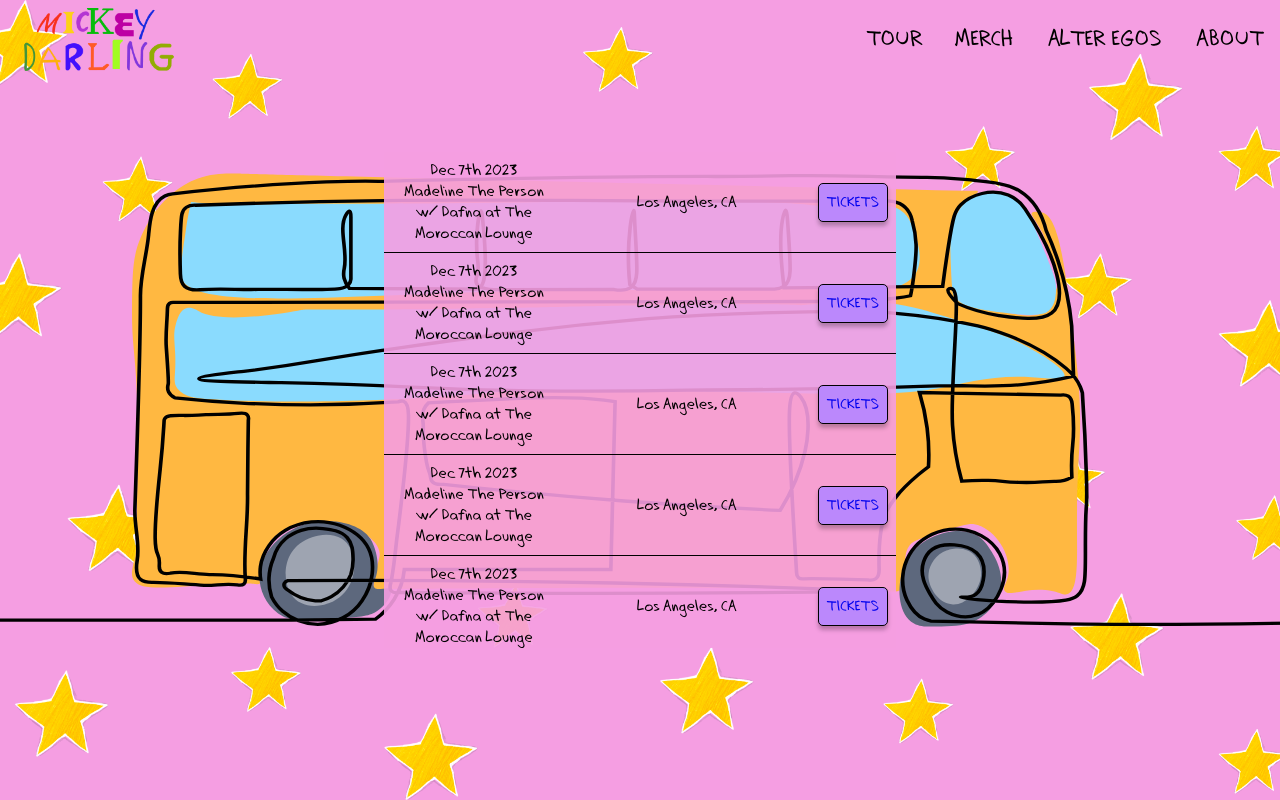
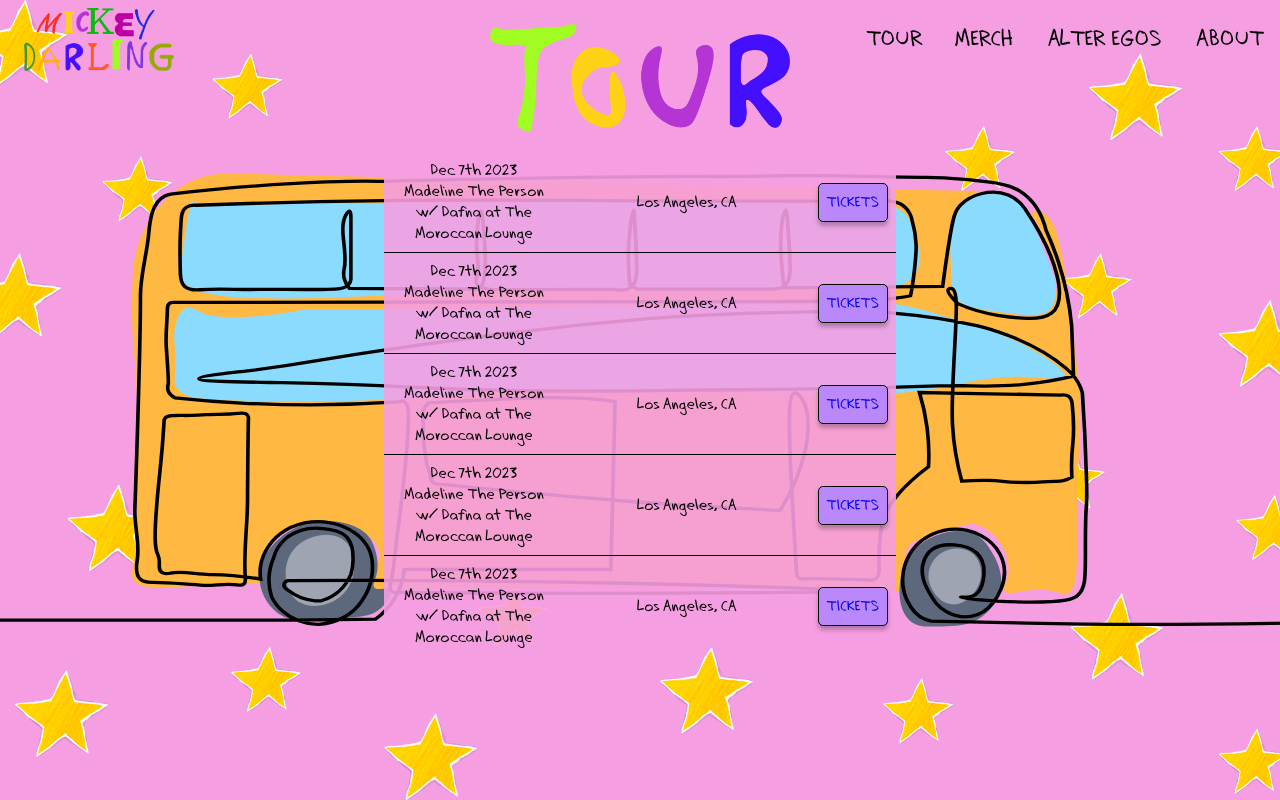
Before and after one commit to dafnamargalit/mickeydarling, a Next.js app: page /tour in a window 1280 px wide. Shown: the top 800 px of the page. Built offline with nearby package versions, Linux system fonts and the light colour scheme.

Commit message:
tour title

```diff
--- a/pages/tour.js
+++ b/pages/tour.js
@@ -4,6 +4,7 @@ import { useState, useEffect } from 'react';
 import Image from 'next/image';
 import multipleStars from 'assets/multipleStars.png';
 import Link from 'next/link';
+import tourTitle from 'assets/tour.png';
 
 export default function Tour() {
   var [busPathLength, setBusPathLength] = useState(null);
@@ -60,8 +61,8 @@ link: 'https://www.ticketmaster.com/madeline-the-person-los-angeles-california-1
         <Image src={multipleStars} layout="fill" objectFit="cover" alt="stars" priority />
         <TourBus pathLength={busPathLength} />
         <BusColor />
-        <Header>
-        </Header>
+        <TourTitle src={tourTitle} alt="tour" />
+        <Header/>
         <TourList>
             {shows.map((show, index) => (
                 <ListItem key={index}>
@@ -97,7 +98,21 @@ const Header = styled.div`
     width: 100vw;
 
     @media (max-width: 768px) {
-        height: 20vh;
+        height: 33vh;
+    }
+`;
+
+const TourTitle = styled(Image)`
+    width: 300px;
+    height: auto;
+    position: absolute;
+    top: 3vh;
+    background: rgba(245, 158, 226);
+    z-index: 3;
+
+    @media (max-width: 768px) {
+        width: 200px;
+        top:13vh;
     }
 `;
 
```
Also changed, not shown: assets/tour.png (added).
